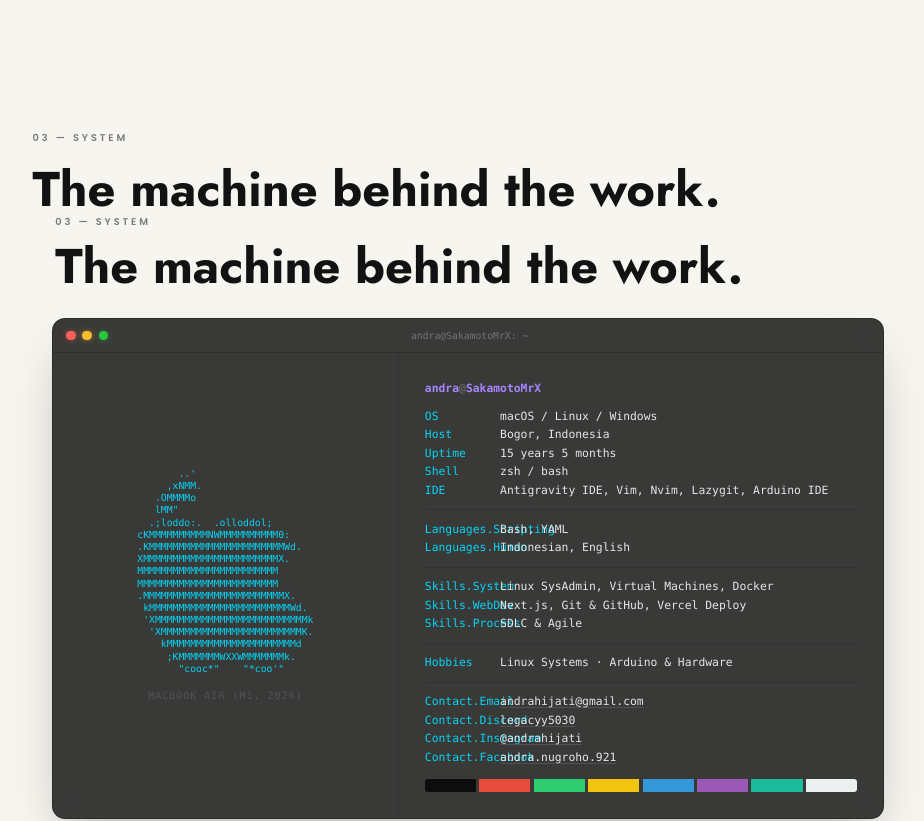
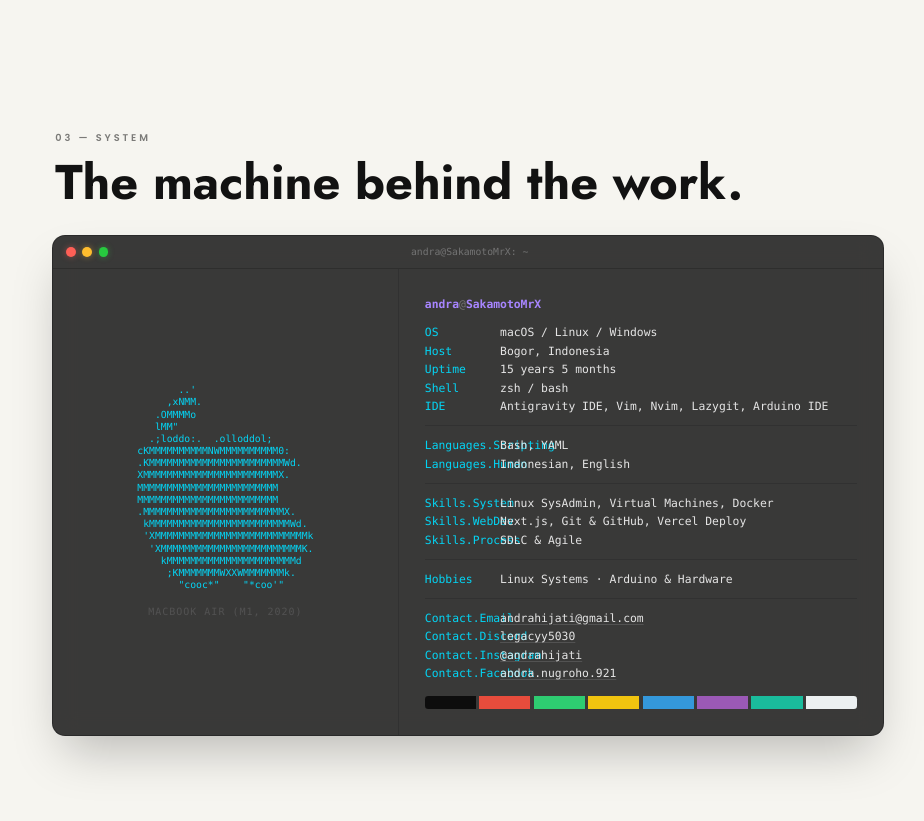
Before and after one commit to SakamotoMrX/Portofolio-Andra, a Next.js app: page / in a window 1280 px wide. Shown: the part 4180-5001 px from the top of the page, without its empty margins (172-1096 px from the left). Built offline with nearby package versions, Linux system fonts and the light colour scheme; no server answers.

Commit message:
fix: remove duplicate System section header

```diff
--- a/app/(root)/page.jsx
+++ b/app/(root)/page.jsx
@@ -209,19 +209,9 @@
 
 			{/* System / Neofetch */}
 			<section id="system" className="py-28 md:py-40">
-				<div className="mx-auto w-full max-w-6xl px-6 md:px-10">
-					<Reveal>
-						<SectionLabel>03 — System</SectionLabel>
-					</Reveal>
-					<Reveal delay={0.1}>
-						<h2 className="mt-6 text-4xl font-bold leading-[1.05] md:text-6xl">
-							The machine behind the work.
-						</h2>
-					</Reveal>
-					<Reveal delay={0.2}>
-						<Neofetch />
-					</Reveal>
-				</div>
+				<Reveal>
+					<Neofetch />
+				</Reveal>
 			</section>
 
 			{/* Contact / Footer */}
```
